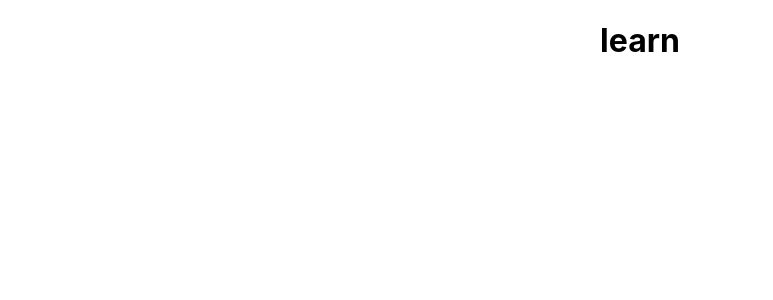
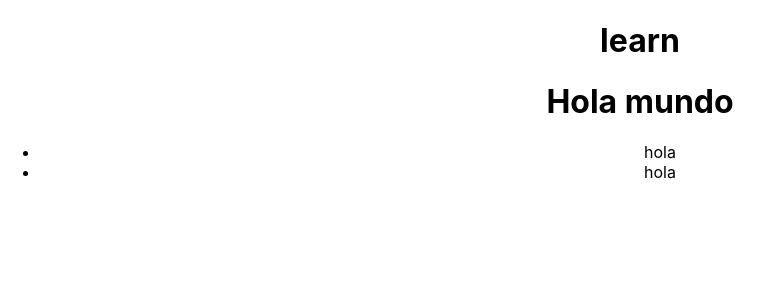
Before and after one commit to ango1994/202205-W06CH05_Alejandro-Montes, a React (Create React App) app: page / in a window 1280 px wide. Shown: the top 300 px of the page, without its empty margins (0-773 px from the left). Built offline with nearby package versions, Linux system fonts and the light colour scheme.

Commit message:
get products from data

```diff
--- a/src/components/app/App.tsx
+++ b/src/components/app/App.tsx
@@ -1,12 +1,14 @@
-import React from "react";
-import "./App.css";
+import React from 'react';
+import { Home } from '../../pages/home/home';
+import './App.css';
 
 function App() {
-  return (
-    <div className="App">
-      <h1>learn</h1>
-    </div>
-  );
+    return (
+        <div className="App">
+            <h1>learn</h1>
+            <Home></Home>
+        </div>
+    );
 }
 
 export default App;
--- /dev/null
+++ b/src/data/products.ts
@@ -0,0 +1,26 @@
+import { iProduct } from '../models/product';
+
+export async function getProducts() {
+    const PRODUCTS: Array<iProduct> = [
+        {
+            categoty: 'Cookie',
+            description: 'Una deliciosa galleta de chocolate',
+            id: 1,
+            name: 'Chips Ahoy',
+            offer: false,
+            price: 2,
+            stock: 10,
+        },
+        {
+            categoty: 'Milk',
+            description: 'Deliciosa leche de vaca',
+            id: 2,
+            name: 'Puleva',
+            offer: false,
+            price: 1,
+            stock: 100,
+        },
+    ];
+
+    return PRODUCTS;
+}
--- /dev/null
+++ b/src/models/state.ts
@@ -0,0 +1,6 @@
+import { iProduct } from './product';
+
+export interface iState {
+    cart: Array<iProduct>;
+    products: Array<iProduct>;
+}
--- a/src/pages/home/home.tsx
+++ b/src/pages/home/home.tsx
@@ -1,3 +1,29 @@
+import { useEffect } from 'react';
+import { useDispatch, useSelector } from 'react-redux';
+import { getProducts } from '../../data/products';
+import { iState } from '../../models/state';
+import { loadProduct } from '../../reducers/products/action-creator';
+
 export function Home() {
-    return <h1>Hola mundo</h1>;
+    const products = useSelector((state: iState) => state.products);
+    const dispatch = useDispatch();
+
+    useEffect(() => {
+        getProducts().then((products) => {
+            dispatch(loadProduct(products));
+            console.log(products);
+        });
+    }, []);
+
+    console.log(products);
+    return (
+        <div>
+            <h1>Hola mundo</h1>
+            <ul>
+                {products.map((product) => (
+                    <li>hola</li>
+                ))}
+            </ul>
+        </div>
+    );
 }
--- a/src/store/store.ts
+++ b/src/store/store.ts
@@ -1,14 +1,17 @@
 import { configureStore } from '@reduxjs/toolkit';
 import { iProduct } from '../models/product';
 import { myProductsReducer } from '../reducers/my-products/my-product-reducer';
+import { productsReducer } from '../reducers/products/products-reducer';
 
 const preloadedState = {
     cart: [] as Array<iProduct>,
+    products: [] as Array<iProduct>,
 };
 
 export const store = configureStore({
     reducer: {
         cart: myProductsReducer,
+        products: productsReducer,
     },
     preloadedState,
 });
```
Also changed, not shown: 1 other file (tests, documents, lock files or other folders).
